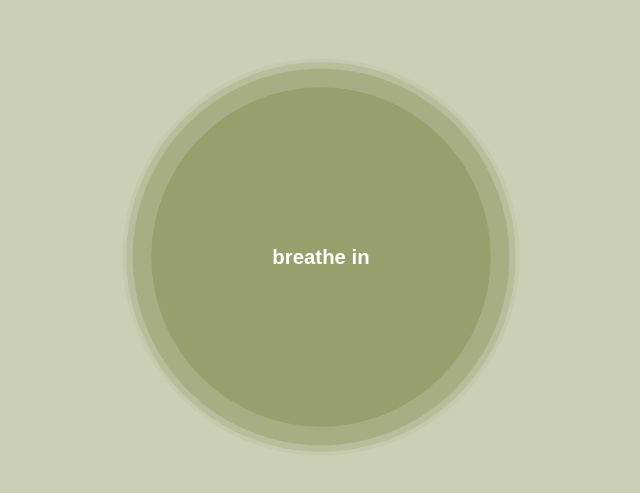
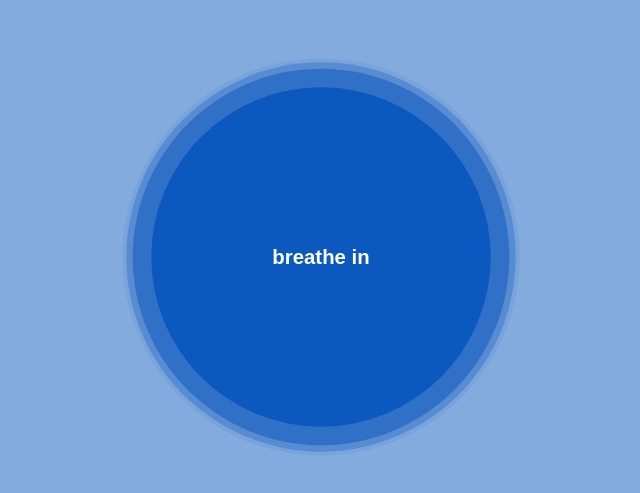
Before and after one commit to gravityblast/breathe, a React (Vite) app: page / in a window 1280 px wide. Shown: the part 143-636 px from the top of the page, without its empty margins (319-959 px from the left). Built offline with nearby package versions, Linux system fonts and the light colour scheme.

Commit message:
update color to blue

```diff
--- a/src/App.tsx
+++ b/src/App.tsx
@@ -59,7 +59,7 @@ type State = {
   pointStarted: number;
 };
 
-const green: RGB = { r: 148, g: 157, b: 106, a: 1 };
+const green: RGB = { r: 8, g: 85, b: 187, a: 1 };
 const orange: RGB = lighten(green, 10);
 
 function App() {
```
